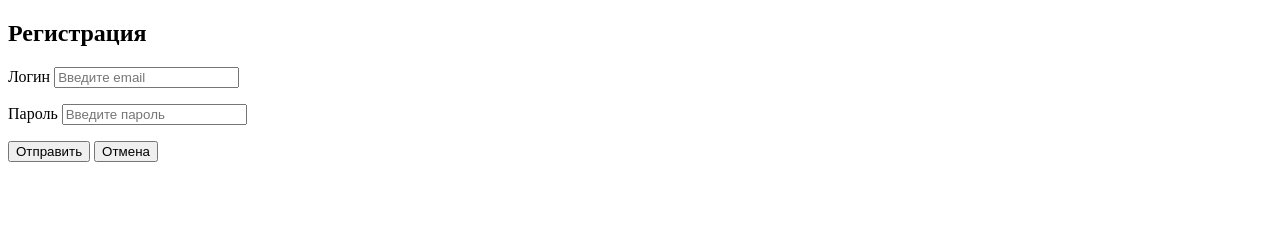
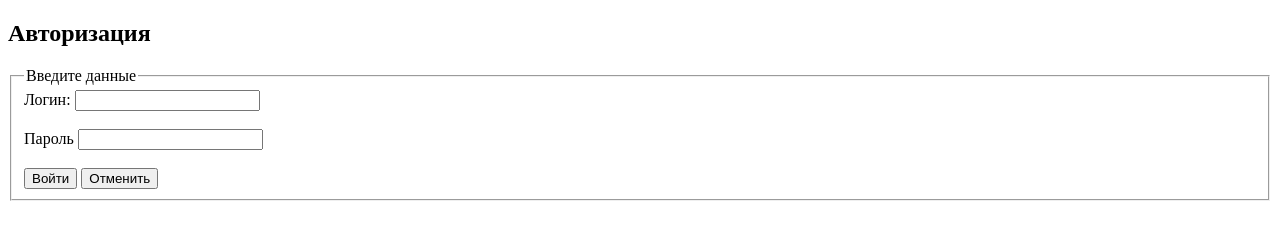
Before and after one commit to banan-developer/project, a plain HTML site: page index.html in a window 1280 px wide. Drawn offline with Linux system fonts and the light colour scheme.

Commit message:
another registration

```diff
--- a/index.html
+++ b/index.html
@@ -4,23 +4,24 @@
         <meta name="descriprion" content="первый проект banana">
         <meta name="author" content="banana_developer">
         <meta charset="utf-8">
-        <title>Регистрация</title>
+        <title>test</title>
     </head>
     <body>
-        <h2>Регистрация</h2>
-        <form method="post" autocomplete="off" action="http://localhost:8080/login.php">
-            <p>
-                <label for="email">Логин</label>
-                <input type="email" name="email" placeholder="Введите email" autocomplete="on" required id="email"/>
-            </p>
-            <p>
-                <label for="email">Пароль</label>
-                <input type="password" name="password" placeholder="Введите пароль" required id="password"/>
-            </p>
+        <h2>Авторизация</h2>
+        <form method="get">
+            <fieldset>
+                <legend>Введите данные</legend>
 
-            <p>
-                <button type="submit" formmethod="get", formaction="file.html">Отправить</button>
-                <button type="reset">Отмена</button>
+                <label for="email">Логин:</label>
+                <input type="email"  id="email" required/><br/><br>
+
+                <label for="password" id="password">Пароль</label>
+                <input type="password"  id="password" required/><br><br>
+
+                <button type="submit" formaction="file.html" formmethod="get">Войти</button>
+                <button type="reset">Отменить</button>
+
+            </fieldset>
             </p>
         </form>
     </body>
```
